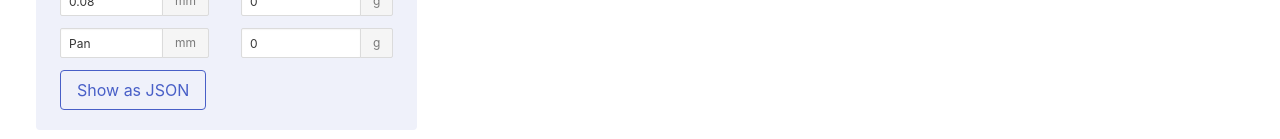
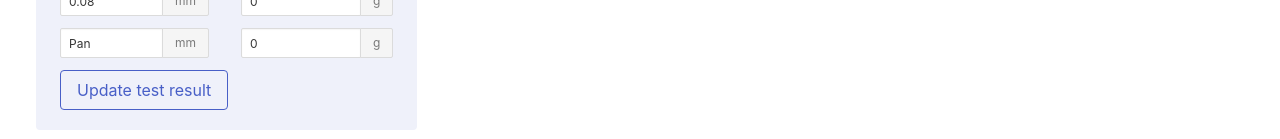
Before and after one commit to stephenhillier/sieveplot, a Vue app: page / in a window 1280 px wide. Shown: the part 962-1101 px from the top of the page. Built offline with nearby package versions, Linux system fonts and the light colour scheme.

Commit message:
Added action to send test result to store

```diff
--- a/src/components/Input.vue
+++ b/src/components/Input.vue
@@ -59,11 +59,13 @@
           </div>
         </div>
       </template>
-      <a class="button is-link is-outlined" @click.stop="packageTestData()">Show as JSON</a>
+      <a class="button is-link is-outlined" @click.stop="packageTestData()">Update test result</a>
     </div>
   </article>
 </template>
 <script>
+  import { mapActions } from 'vuex'
+
   export default {
     data () {
       return {
@@ -182,6 +184,10 @@
       }
     },
     methods: {
+      // provides access to setTestData action (in vuex store/store.js) to commit test results to state
+      ...mapActions([
+        'setTestData'
+      ]),
       // populates sieveData with a default set of sieve sizes
       populateSieveData () {
         // the sieve sizes (in mm) that appear by default when the page loads
@@ -225,6 +231,7 @@
           sieveData: JSON.parse(JSON.stringify(this.sieveData))
         }
         console.log(testData)
+        this.setTestData(testData)
       }
     },
     created: function () {
```
